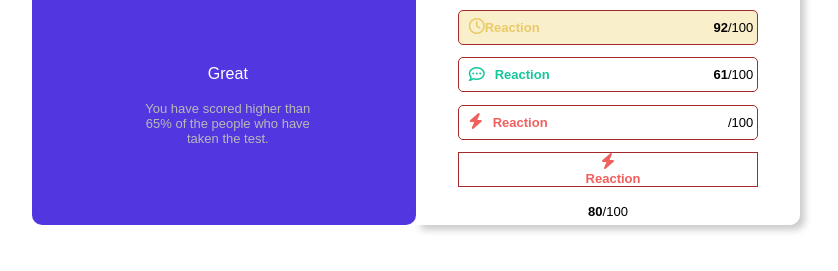
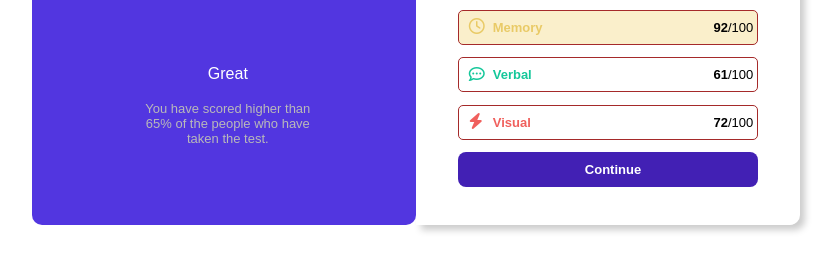
Before and after one commit to Heisenberg-x1/Results-summary, a plain HTML site: page index.html in a window 1280 px wide. Shown: the part 375-646 px from the top of the page, without its empty margins (224-1062 px from the left). Drawn offline with Linux system fonts and the light colour scheme.

Commit message:
Donr with the visuals

```diff
--- a/index.html
+++ b/index.html
@@ -62,12 +62,12 @@
             ><p
               style="
                 font-size: small;
-                margin-right: 1%;
+                margin-left: 8px;
                 color: #e9ca66;
                 font-weight: 600;
               "
             >
-              Reaction
+              Memory
             </p></span
           >
           <span class="mark" style="font-size: small; margin-left: 20px"
@@ -80,12 +80,12 @@
             ><p
               style="
                 font-size: small;
-                margin-left: 10px;
+                margin-left: 8px;
                 color: #14c79a;
                 font-weight: 600;
               "
             >
-              Reaction
+              Verbal
             </p></span
           >
           <span class="mark" style="font-size: small; margin-left: 20px"
@@ -103,30 +103,28 @@
                 font-weight: 600;
               "
             >
-              Reaction
+              Visual
             </p></span
           >
           <span class="mark" style="font-size: small; margin-left: 20px"
-            ><p><b style="font-weight: 700"></b>/100</p></span
+            ><p><b style="font-weight: 700">72</b>/100</p></span
           >
         </div>
         <div class="div9">
-          <span><i class="fa-solid fa-bolt"></i></span>
+
           <span
             ><p
               style="
                 font-size: small;
                 margin-left: 10px;
-                color: #f0605d;
                 font-weight: 600;
+
               "
             >
-              Reaction
+            Continue
             </p></span
           >
-          <span style="font-size: small; margin-left: 20px"
-            ><p><b style="font-weight: 700">80</b>/100</p></span
-          >
+
         </div>
       </div>
     </div>
--- a/style.css
+++ b/style.css
@@ -1,29 +1,29 @@
-*{
+* {
   padding: 0;
   margin: 0;
   box-sizing: border-box;
   font-family: sans-serif;
 }
-body{
+body {
   display: flex;
   justify-content: center;
   align-items: center;
   height: 100vh;
   width: 100vw;
 }
-.container{
+.container {
   width: 60vw;
-    height:50vh;
+  height: 50vh;
   border-radius: 10px;
   display: flex;
-
 }
-.div1,.div2{
+.div1,
+.div2 {
   height: 100%;
   width: 50%;
   float: left;
 }
-.div1{
+.div1 {
   border-radius: 10px;
   background: #5236e0;
   text-align: center;
@@ -31,43 +31,45 @@ body{
   padding-top: 25px;
   position: relative;
 }
-.circle{
-    width: 110px ;
+.circle {
+  width: 110px;
   height: 110px;
   border-radius: 100%;
   position: absolute;
   left: 34%;
-    background: linear-gradient(#4220b4,#5236e0);
+  background: linear-gradient(#4220b4, #5236e0);
   display: flex;
   justify-content: center;
   color: white;
   align-items: center;
   flex-direction: column;
 }
-.info{
+.info {
   position: absolute;
   width: 15vw;
   height: 100px;
   top: 60%;
   left: 26%;
 }
-.div2{
+.div2 {
   background: white;
-    box-shadow:5px 5px 7px rgb(204, 204, 204) ;
+  box-shadow: 5px 5px 7px rgb(204, 204, 204);
   border-bottom-right-radius: 10px;
   border-top-right-radius: 10px;
   color: black;
 }
-.div2{
+.div2 {
   padding: 25px;
   text-align: center;
   display: flex;
   flex-direction: column;
   align-items: center;
   justify-content: space-evenly;
-
 }
-.div5,.div6,.div7,.div8{
+.div5,
+.div6,
+.div7,
+.div8 {
   width: 90%;
   height: 10%;
   border: 1px solid brown;
@@ -77,9 +79,8 @@ body{
   flex-direction: row;
   padding: 0 10px;
   position: relative;
-
 }
-.mark{
+.mark {
   height: 100%;
   width: fit-content;
   position: absolute;
@@ -88,23 +89,33 @@ body{
   display: flex;
   align-items: center;
 }
-.div5{
+.div5 {
   background-color: #fdeded;
 }
-.div6{
+.div6 {
   background-color: #faefcb;
 }
-.div9{
+.div9 {
   width: 90%;
   height: 10%;
-    border: 1px solid brown;
+  display: flex;
+  align-items: center;
+  flex-direction: column;
+  justify-content: center;
+  border-radius: 8px;
+  background-color: #4220b4;
+  color: white;
 }
-.fa-bolt{
+.fa-bolt {
   color: #f0605d;
 }
-.fa-clock{
+.fa-clock {
   color: #e9ca66;
 }
-.fa-comment-dots{
+.fa-comment-dots {
   color: #14c79a;
 }
+
+@media screen and () {
+
+}
```
Lines whose indentation alone changed are shown as unchanged.
